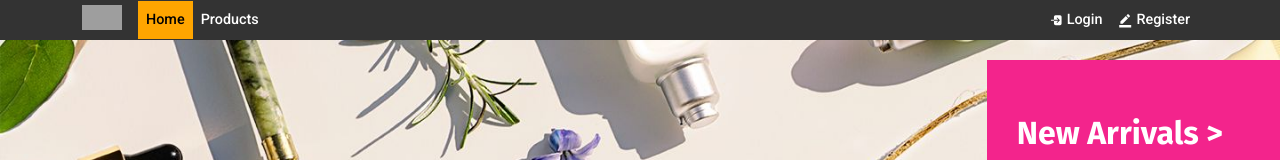
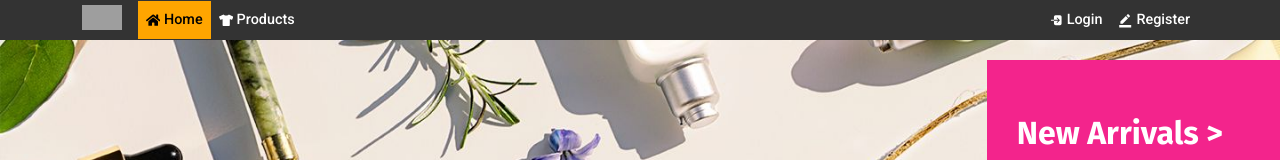
Before and after one commit to AyaGallarte/online-shop, a React (Vite) app: page / in a window 1280 px wide. Shown: the top 160 px of the page. Built offline with nearby package versions, Linux system fonts and the light colour scheme; grey boxes are pictures that could not be loaded.

Commit message:
Re-installed react icons

```diff
--- a/package.json
+++ b/package.json
@@ -14,8 +14,9 @@
     "react": "^18.3.1",
     "react-bootstrap": "^2.10.4",
     "react-dom": "^18.3.1",
+    "react-icons": "^5.3.0",
     "react-router-dom": "^6.26.0",
-    "sweetalert2": "^11.12.4",
+    "sweetalert2": "^11.6.13",
     "sweetalert2-react-content": "^5.0.7"
   },
   "devDependencies": {
--- a/src/components/AppNavbar.jsx
+++ b/src/components/AppNavbar.jsx
@@ -3,7 +3,7 @@ import { Navbar, Nav, Container } from 'react-bootstrap';
 import { Link, NavLink } from 'react-router-dom';
 import UserContext from '../context/UserContext';
 import logo from '../images/logo.png';
-// import { FaHome, FaTshirt, FaShoppingCart, FaListAlt } from "react-icons/fa";
+import { FaHome, FaTshirt, FaShoppingCart, FaListAlt } from "react-icons/fa";
 import { IoLogOut, IoLogIn } from "react-icons/io5";
 import { MdBorderColor } from "react-icons/md";
 import { CgProfile } from "react-icons/cg";
@@ -28,8 +28,8 @@ export default function AppNavbar() {
                 <Navbar.Toggle aria-controls="basic-navbar-nav" className="navToggle" />
                 <Navbar.Collapse id="basic-navbar-nav">
                     <Nav className="me-auto">
-                        <Nav.Link as={NavLink} to="/">Home</Nav.Link>
-                        <Nav.Link as={NavLink} to="/products">Products</Nav.Link>
+                        <Nav.Link as={NavLink} to="/"><FaHome /> Home</Nav.Link>
+                        <Nav.Link as={NavLink} to="/products"><FaTshirt /> Products</Nav.Link>
                     </Nav>
 
                     <Nav className="ms-auto">
@@ -38,8 +38,8 @@ export default function AppNavbar() {
                                 <Nav.Link as={NavLink} to="/logout"><IoLogOut /> Logout</Nav.Link>
                             ) : (
                                 <>
-                                    <Nav.Link as={NavLink} to="/cart">Cart</Nav.Link>
-                                    <Nav.Link as={NavLink} to="/order">Order</Nav.Link>
+                                    <Nav.Link as={NavLink} to="/cart"><FaShoppingCart /> Cart</Nav.Link>
+                                    <Nav.Link as={NavLink} to="/order"><FaListAlt /> Order</Nav.Link>
                                     <Nav.Link as={NavLink} to="/profile"><CgProfile /> Profile</Nav.Link>
                                     <Nav.Link as={NavLink} to="/logout"><IoLogOut /> Logout</Nav.Link>
                                 </>
```
Also changed, not shown: 1 other file (tests, documents, lock files or other folders).
